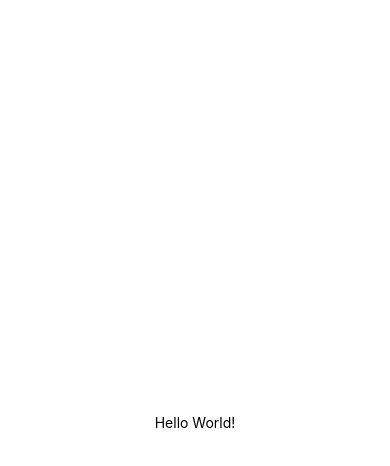
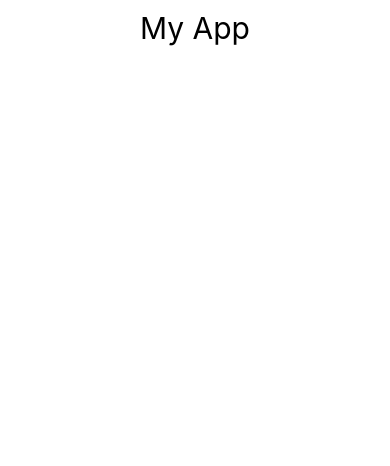
Before and after one commit to SergeAtZeDigitalBench/react-native-polygon, a React Native app: screen / in a window 390 px wide. Shown: the top 466 px of the page. Built offline with nearby package versions, Linux system fonts and the light colour scheme.

Commit message:
feat: app boilerplate updated, src dir, path aliases

```diff
--- a/App.tsx
+++ b/App.tsx
@@ -1,12 +1,14 @@
-import { StatusBar } from "expo-status-bar";
-import { Text, View } from "react-native";
-import { s } from "./App.style";
+import { SafeAreaProvider, SafeAreaView } from "react-native-safe-area-context";
+
+import { AppCore } from "@/AppCore";
+import { s } from "@/App.style";
 
 export default function App() {
   return (
-    <View style={s.container}>
-      <Text>Hello World!</Text>
-      <StatusBar style="auto" />
-    </View>
+    <SafeAreaProvider>
+      <SafeAreaView style={s.container}>
+        <AppCore />
+      </SafeAreaView>
+    </SafeAreaProvider>
   );
 }
--- a/package.json
+++ b/package.json
@@ -12,7 +12,8 @@
     "expo": "~51.0.7",
     "expo-status-bar": "~1.12.1",
     "react": "18.2.0",
-    "react-native": "0.74.1"
+    "react-native": "0.74.1",
+    "react-native-safe-area-context": "^4.10.1"
   },
   "devDependencies": {
     "@babel/core": "^7.20.0",
--- a/App.style.ts
+++ b/src/App.style.ts
@@ -3,8 +3,10 @@ import { StyleSheet, Text, View } from "react-native";
 export const s = StyleSheet.create({
   container: {
     flex: 1,
-    backgroundColor: "#fff",
-    alignItems: "center",
-    justifyContent: "center",
+  },
+  title: {
+    fontSize: 30,
+    paddingVertical: 10,
+    textAlign: "center",
   },
 });
--- /dev/null
+++ b/src/AppCore.tsx
@@ -0,0 +1,12 @@
+import React from "react";
+import { Text } from "react-native";
+
+import { s } from "./App.style";
+
+export const AppCore = (): JSX.Element => {
+  return (
+    <>
+      <Text style={s.title}>My App</Text>
+    </>
+  );
+};
--- a/tsconfig.json
+++ b/tsconfig.json
@@ -1,6 +1,10 @@
 {
   "extends": "expo/tsconfig.base",
   "compilerOptions": {
-    "strict": true
+    "strict": true,
+    "baseUrl": ".",
+    "paths": {
+      "@/*": ["src/*"]
+    }
   }
 }
```
Also changed, not shown: 1 other file (tests, documents, lock files or other folders).
